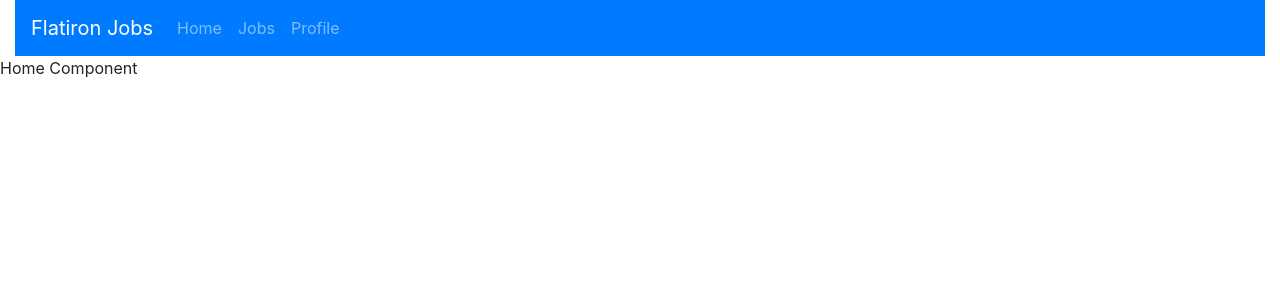
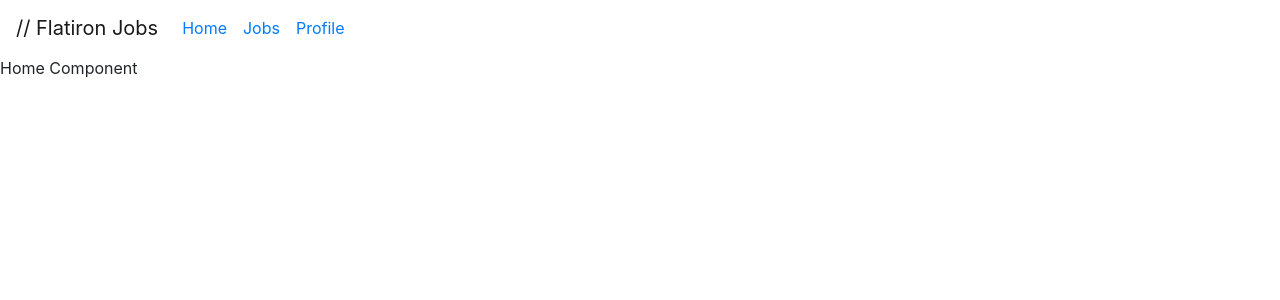
Before and after one commit to DrewDalmedo/flatiron-jobs-v2, a React (Create React App) app in the folder client/: page / in a window 1280 px wide. Shown: the top 300 px of the page. Built offline with nearby package versions, Linux system fonts and the light colour scheme.

Commit message:
Rewrite Navbar to work with react-router

```diff
--- a/client/src/components/Navbar/Navbar.js
+++ b/client/src/components/Navbar/Navbar.js
@@ -1,22 +1,39 @@
 import React from 'react';
 import 'bootstrap/dist/css/bootstrap.min.css';
 import Navbar from 'react-bootstrap/Navbar';
+import { NavLink, Link } from 'react-router-dom'
 import Nav from 'react-bootstrap/Nav';
 import Container from 'react-bootstrap/container';
 
 
 const Navigation = () => {
   return (
-    <div className="container-fluid">
-      <Navbar sticky="top" bg="primary" variant="dark">
-        <Navbar.Brand href="/">Flatiron Jobs</Navbar.Brand>
-        <Nav className="mr-auto">
-          <Nav.Link href="/">Home</Nav.Link>
-          <Nav.Link href="/jobs">Jobs</Nav.Link>
-          <Nav.Link href="/profile">Profile</Nav.Link>
-        </Nav>
-      </Navbar>
-    </div>
+    <Navbar expand="lg">
+      <Navbar.Brand>// Flatiron Jobs</Navbar.Brand>
+
+      <Nav className="justify-content-left">
+        <Nav.Item>
+          <Nav.Link>
+            <Link to="/">Home</Link>
+          </Nav.Link>
+        </Nav.Item>
+
+
+        <Nav.Item>
+          <Nav.Link>
+            <Link to="/jobs">Jobs</Link>
+          </Nav.Link>
+        </Nav.Item>
+
+
+        <Nav.Item>
+          <Nav.Link>
+            <Link to="/profile">Profile</Link>
+          </Nav.Link>
+        </Nav.Item>
+
+      </Nav>
+    </Navbar>
   )
 }
 
```
